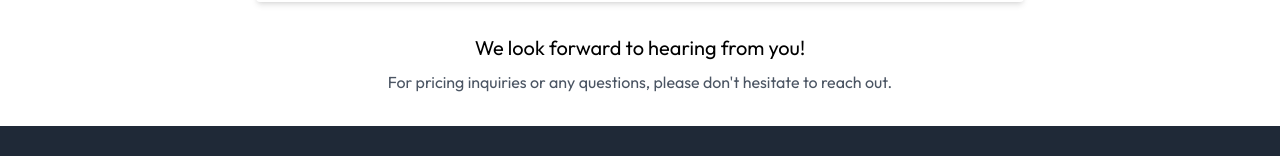
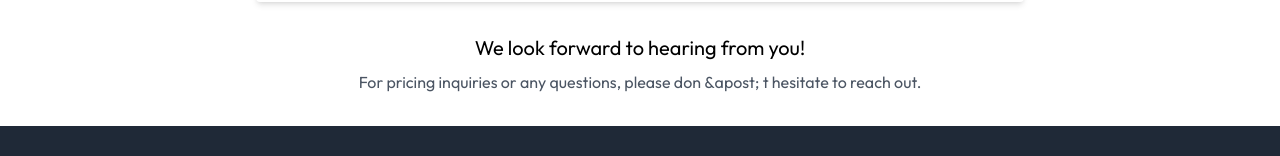
Before and after one commit to tsedeniaermias/M-M-Properties, a Next.js app: page /contact in a window 1280 px wide. Shown: the part 718-874 px from the top of the page. Built offline with nearby package versions, Linux system fonts and the light colour scheme.

Commit message:
updates part two

```diff
--- a/app/contact/page.tsx
+++ b/app/contact/page.tsx
@@ -48,7 +48,7 @@ export default function Contact() {
 
           <div className="text-center mt-8">
             <p className="text-xl">We look forward to hearing from you!</p>
-            <p className="mt-2 text-gray-600">For pricing inquiries or any questions, please don't hesitate to reach out.</p>
+            <p className="mt-2 text-gray-600">For pricing inquiries or any questions, please don &apost; t hesitate to reach out.</p>
           </div>
         </div>
       </div>
--- a/app/things-to-do/page.tsx
+++ b/app/things-to-do/page.tsx
@@ -1,7 +1,7 @@
 import Image from 'next/image'
 
 const activities = [
-  { name: 'City Tours', description: 'Explore the city\'s rich history and culture with guided tours.' },
+  { name: 'City Tours', description: 'Explore the city&apos;s rich history and culture with guided tours.' },
   { name: 'Local Cuisine', description: 'Taste the flavors of our city at nearby restaurants and food markets.' },
   { name: 'Shopping', description: 'Visit local boutiques and shopping centers for a unique retail experience.' },
   { name: 'Outdoor Activities', description: 'Enjoy parks, hiking trails, and outdoor sports in the surrounding area.' },
@@ -22,7 +22,7 @@ export default function ThingsToDo() {
           <h2 className="text-2xl font-semibold mb-4">Explore Our Vibrant City</h2>
           <p className="text-gray-600 mb-4">
             Our luxury suite is located in the heart of the island, providing easy access to a wide range of activities and attractions.
-            Whether you're interested in culture, cuisine, or outdoor adventures, there's something for everyone just steps from our door.
+            Whether you&apos;re interested in culture, cuisine, or outdoor adventures, there&apos;s something for everyone just steps from our door.
           </p>
         </div>
       </div>
@@ -40,7 +40,7 @@ export default function ThingsToDo() {
         <h2 className="text-2xl font-semibold mb-4">Need Recommendations?</h2>
         <p className="text-gray-600 mb-4">
           Our concierge team is always available to provide personalized recommendations and help you plan your perfect itinerary.
-          Don't hesitate to ask us about hidden gems and local favorites!
+          Don&apos;t hesitate to ask us about hidden gems and local favorites!
         </p>
       </div>
     </div>
```
